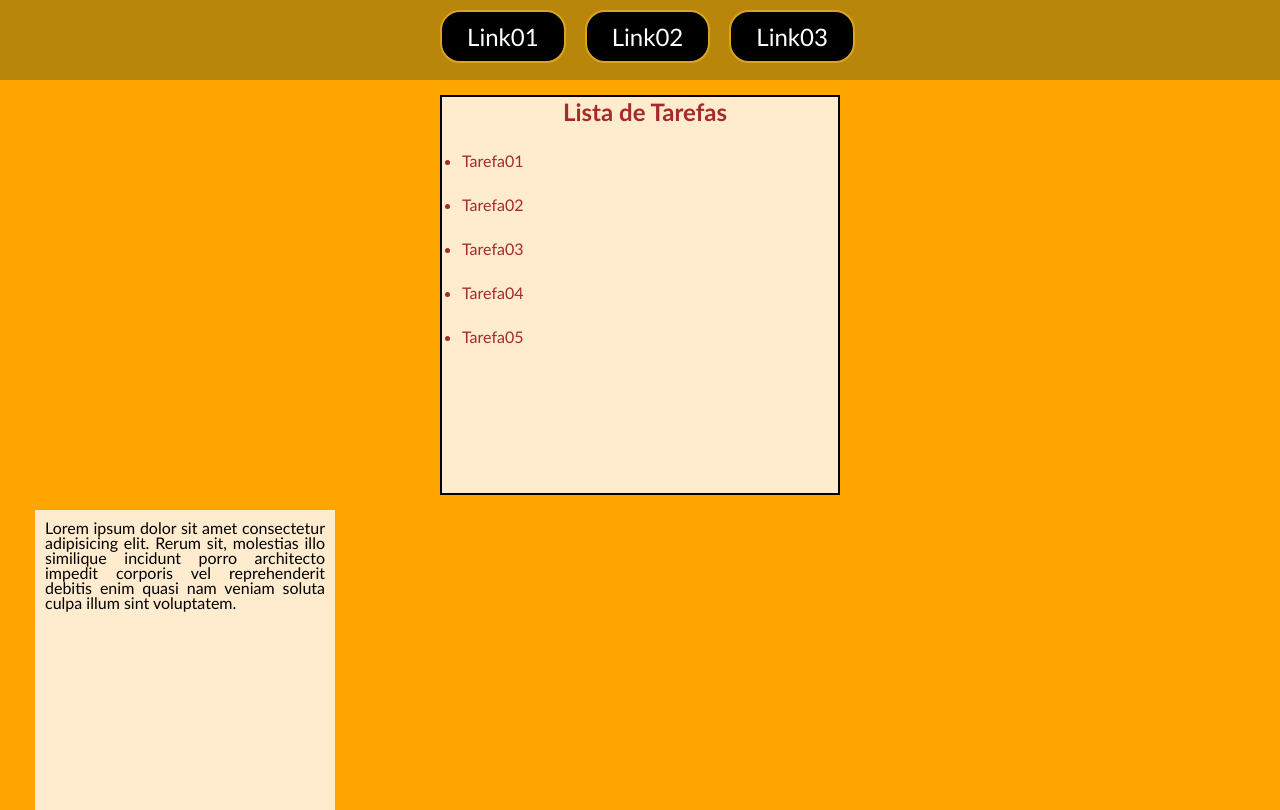
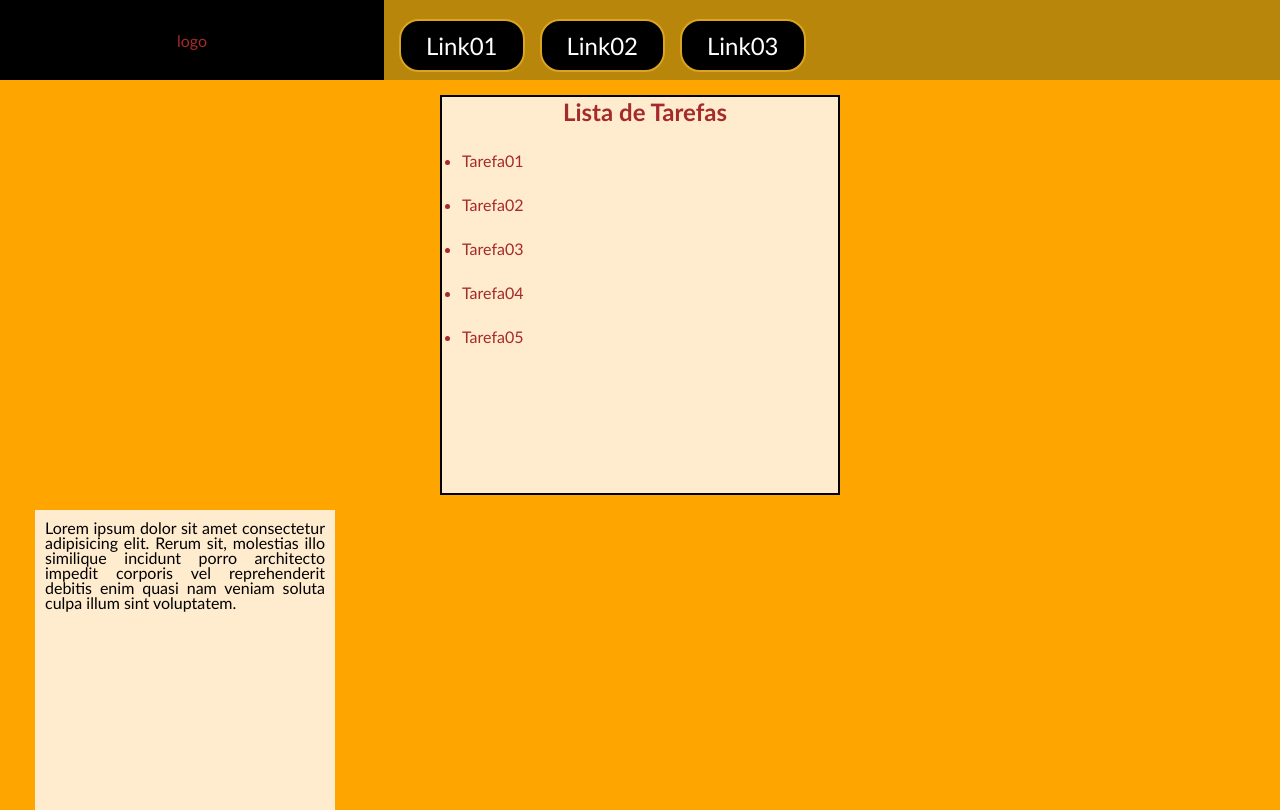
Before and after one commit to Gabriel-Sedenho/Display_TA, a website: page index.html in a window 1280 px wide. Drawn offline with Linux system fonts and the light colour scheme.

Commit message:
ADD: display flex no header

```diff
--- a/index.html
+++ b/index.html
@@ -12,10 +12,15 @@
 
 <body class="body-container">
     <header class="header-container">
-        <!-- Menu -->
-        <a href="#">Link01</a>
-        <a href="#">Link02</a>
-        <a href="#">Link03</a>
+        <div class="logo">
+            <span>logo</span>
+        </div>
+        <nav class="menu">
+            <!-- Menu -->
+            <a href="#">Link01</a>
+            <a href="#">Link02</a>
+            <a href="#">Link03</a>
+        </nav>
     </header>
 </body>
 <section class="section01 container">
--- a/style.css
+++ b/style.css
@@ -23,10 +23,11 @@
 
 
 .header-container {
+    display: flex;
     width: 100%;
     height: 80px;
     background-color: darkgoldenrod;
-    text-align: center;
+
 }
 
 .header-container a {
@@ -49,6 +50,22 @@
     border-color: #fff;
     background-color: chocolate;
     color: blanchedalmond;
+}
+
+
+.menu{
+    display: flex;
+    justify-content: center;
+    align-items: center;
+}
+.logo{
+    display: flex;
+    justify-content: center;
+    align-items: center;
+    width: 30%;
+    height: 80px;
+    background-color: black;
+    color: azure;
 }
 
 .section01 {
@@ -74,7 +91,6 @@ h1 {
     text-align: justify;
     padding: 10px;
     margin-left: 35px;
-
 }
 
 .section02 p{
```
